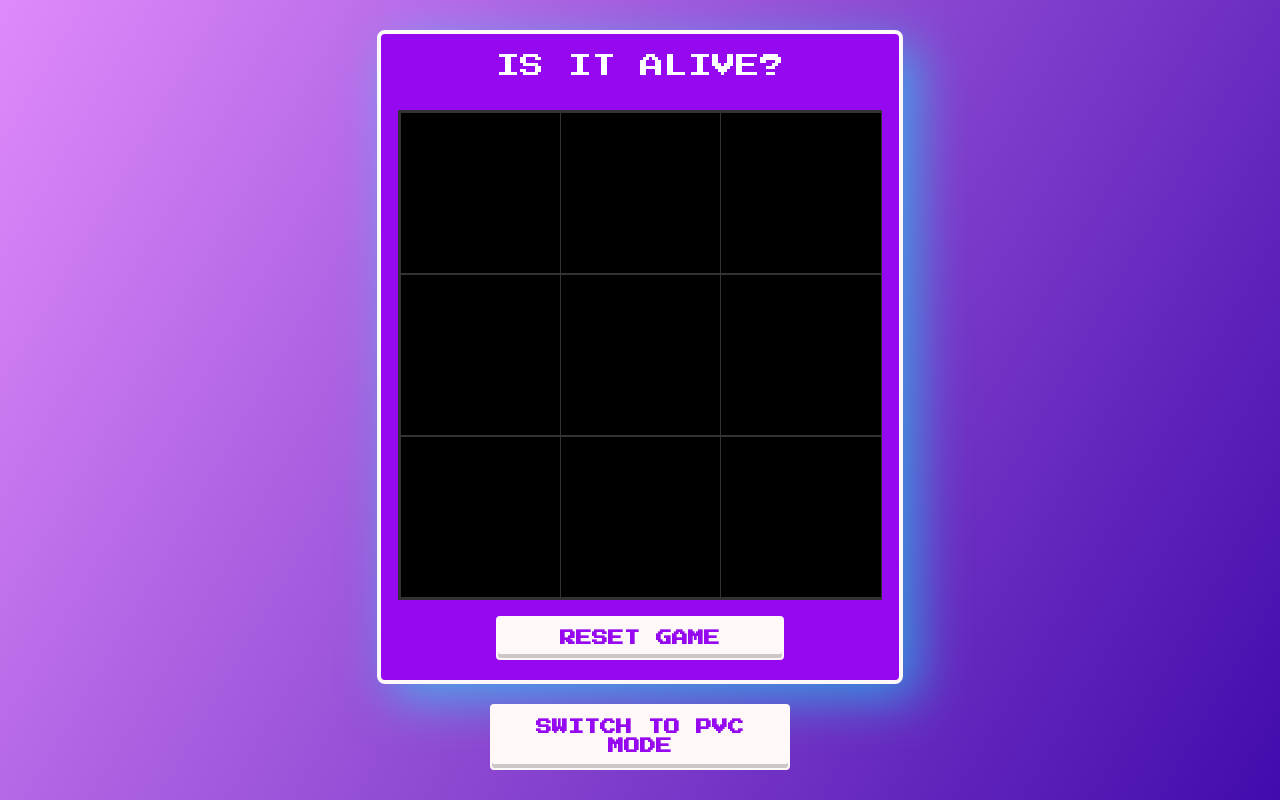
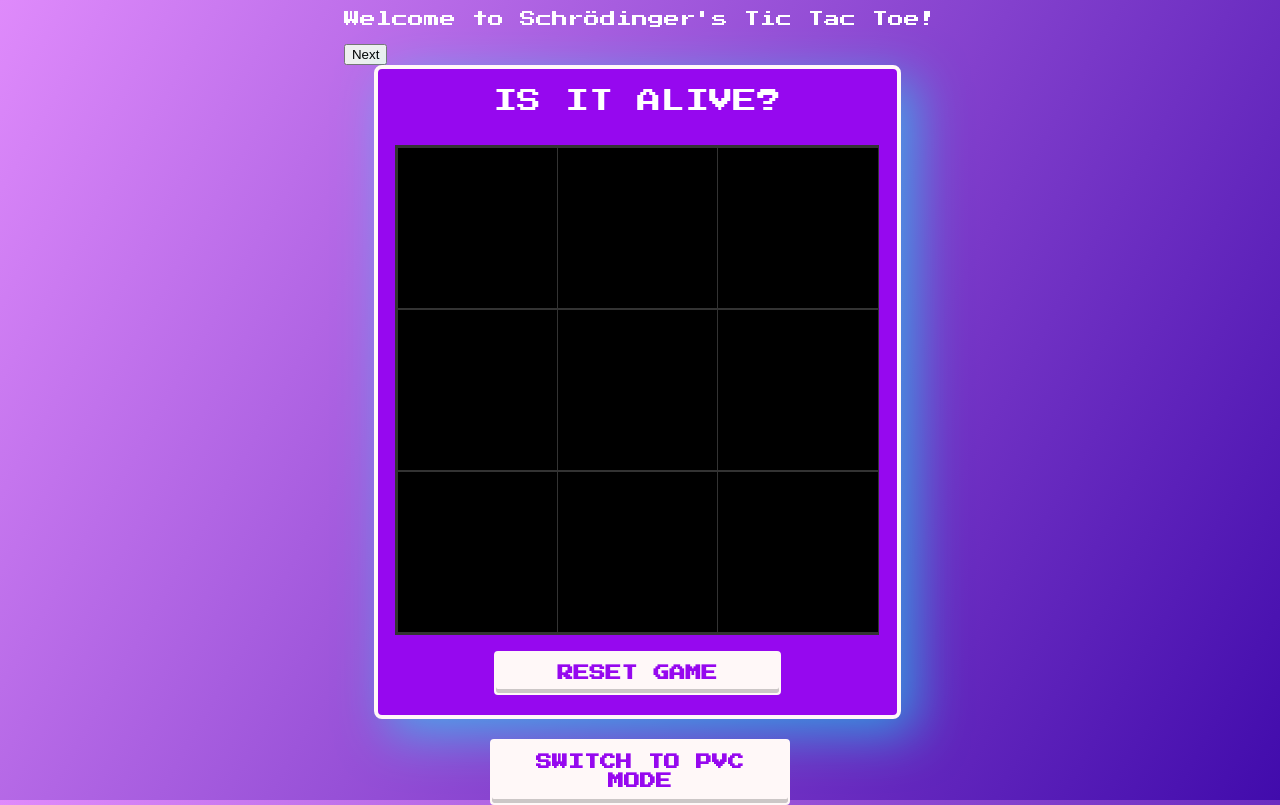
Before and after one commit to Davigbit/Schrodingers-TicTacToe, a React (Vite) app: page / in a window 1280 px wide. Built offline with nearby package versions, Linux system fonts and the light colour scheme.

Commit message:
Messages without styling

```diff
--- a/src/App.jsx
+++ b/src/App.jsx
@@ -1,6 +1,7 @@
 import TicTacToe from './Components/TicTacToe'
 import { useState } from "react";
 import './Components/tictactoe.css';
+import Message from "./Components/Message.jsx";
 
 function App() {
     const [isMachine, setIsMachine] = useState(false);
@@ -11,7 +12,8 @@ function App() {
 
     return (
         <div className="app-container">
-                <TicTacToe isMachine={isMachine} />
+            <Message />
+            <TicTacToe isMachine={isMachine} />
 
             {/* Button Container */}
             <div className="button-container">
--- /dev/null
+++ b/src/Components/Message.jsx
@@ -0,0 +1,36 @@
+import React, { useState, useEffect } from 'react';
+
+const messages = [
+  "Welcome to Schrödinger's Tic Tac Toe!",
+  "Every time a player plays, a random event may happen.",
+  "S means both X and O and the tile can be blocked, meaning that you cannot play in that tile."
+];
+
+export default function Message() {
+  const [currentMessageIndex, setCurrentMessageIndex] = useState(0);
+  const [isVisible, setIsVisible] = useState(true);
+
+  const nextMessage = () => {
+    setCurrentMessageIndex(prevIndex => {
+      if (prevIndex < messages.length - 1) {
+        return prevIndex + 1;
+      } else {
+        setIsVisible(false);
+        return prevIndex; // Do not go beyond the last message
+      }
+    });
+  };
+
+  return (
+    <div>
+      {isVisible && (
+        <div className="modal">
+          <div className="modal-content">
+            <p id="modal-text">{messages[currentMessageIndex]}</p>
+            <button className="button" onClick={nextMessage}>Next</button>
+          </div>
+        </div>
+      )}
+    </div>
+  );
+}
--- /dev/null
+++ b/src/Components/Quote.jsx
@@ -0,0 +1,26 @@
+import React, {Component} from "react";
+
+const quotes = [
+    "Bravo!",
+    "Well played!",
+    "You're a winner!"
+];
+
+export default function Quote({ winner }) {
+    const [isVisible, setIsVisible] = React.useState(true);
+
+    const randomQuote = Math.floor(Math.random() * quotes.length);
+
+    return (
+        <div>
+            {winner !== null && isVisible && (
+                <div className="modal">
+                    <div className="modal-content">
+                        <p id="modal-text">{quotes[randomQuote]}</p>
+                        <button className="button" onClick={() => {setIsVisible(false)}}>Next</button>
+                    </div>
+                </div>
+            )}
+        </div>
+    );
+}
--- a/src/Components/TicTacToe.jsx
+++ b/src/Components/TicTacToe.jsx
@@ -1,5 +1,7 @@
 import { useState, useEffect } from 'react';
 import './tictactoe.css';
+import Message from "./Message.jsx";
+import Quote from "./Quote.jsx";
 
 export default function TicTacToe({ isMachine }) {
     const [grid, setGrid] = useState([0, 0, 0, 0, 0, 0, 0, 0, 0]);
@@ -173,6 +175,8 @@ export default function TicTacToe({ isMachine }) {
     }, [isMachine]);
 
     return (
+        <div>
+            <Quote winner={winner} />
             <div className="game-container">
                 {winner && <div className="winner-message">{`IT IS ${winner === 1 ? 'ALIVE' : 'DEAD'}!`}</div>}
                 {!winner && <div className="turn-message">
@@ -182,6 +186,7 @@ export default function TicTacToe({ isMachine }) {
                     {gridElements}
                 </div>
                 <button className="reset-button" onClick={resetGame}>Reset Game</button>
+            </div>
         </div>
     );
 }
```
Lines whose indentation alone changed are shown as unchanged.
